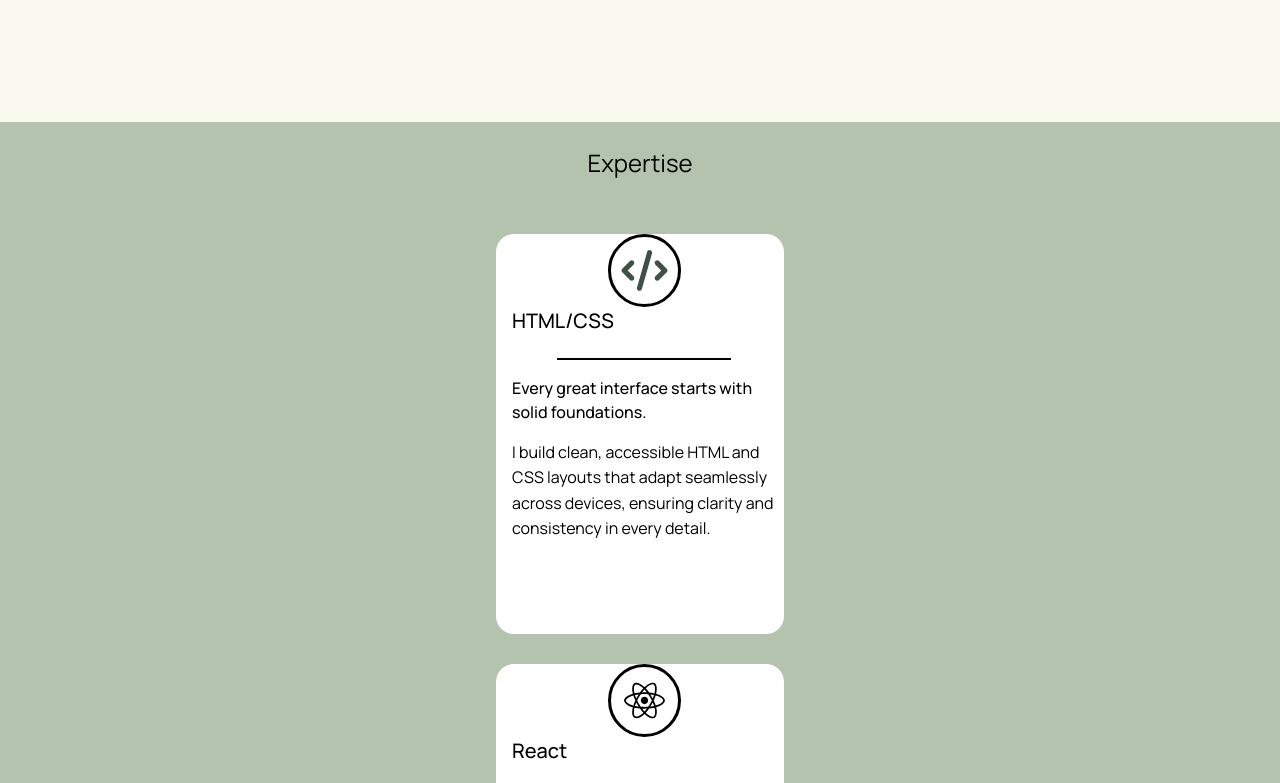
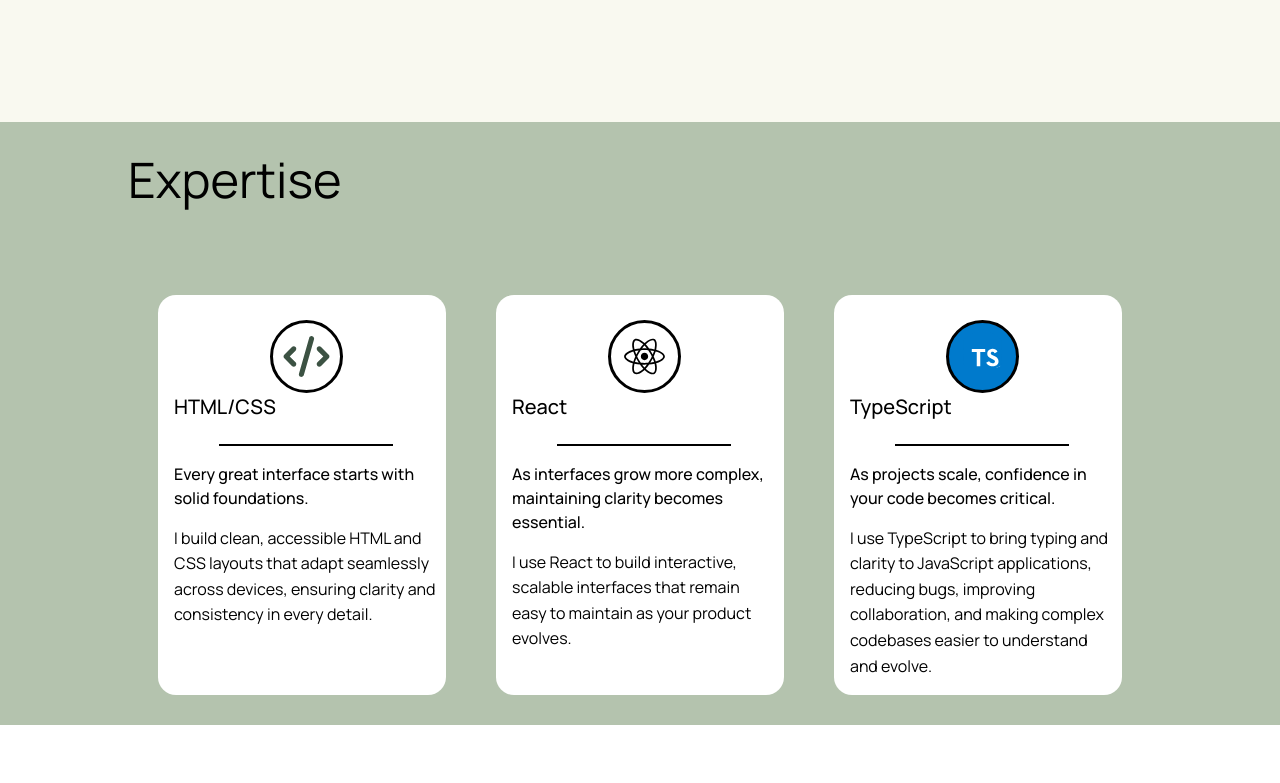
Before and after one commit to OkapiAndromede/Portfolio, a React (Vite) app: page / in a window 1280 px wide. Shown: the part 4317-5100 px from the top of the page. After the commit the page ends 5042 px from the top, so only its background shows below. Built offline with nearby package versions, Linux system fonts and the light colour scheme; a web font is replaced by a local one.

Commit message:
style (expertise section): add media query for ipad and desktop device

```diff
--- a/src/pages/home/Home.module.scss
+++ b/src/pages/home/Home.module.scss
@@ -87,17 +87,34 @@
   }
 }
 .expertiseSection {
-  display: flex;
-  flex-direction: column;
-  align-items: center;
   // background-color: #7f824d;
   background-color: #b4c3ae;
   &__title {
+    margin: 0px auto 30px auto;
     font-size: variable.$fs-site-mobile-h2;
     font-family: typo.$primary-typography;
     font-weight: 400;
     // color: #fff;
     padding-top: 24px;
-    margin-bottom: 30px;
+    width: fit-content;
+    @media (min-width: 768px) {
+      font-size: variable.$fs-site-h2;
+    }
+    @media (768px <= width <= 1024px) {
+      margin: 0px 0px 34px 49px;
+    }
+    @media (min-width: 1025px) {
+      margin: 0px 0px 82px 128px;
+    }
+  }
+  &__core {
+    display: flex;
+    flex-direction: column;
+    align-items: center;
+    @media (min-width: 1025px) {
+      flex-direction: row;
+      justify-content: center;
+      gap: 50px;
+    }
   }
 }
```
